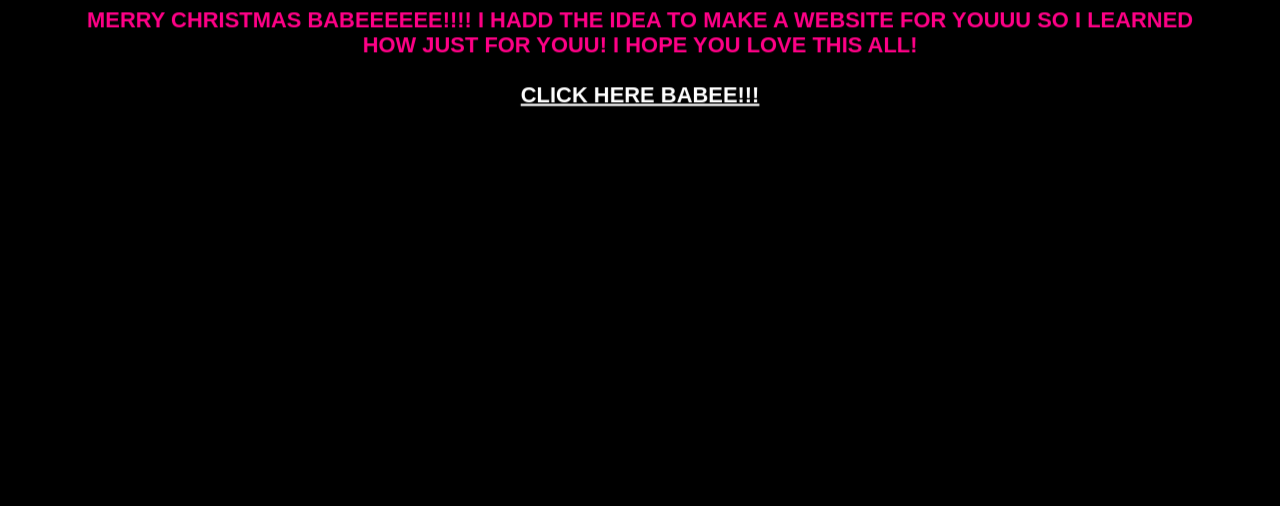
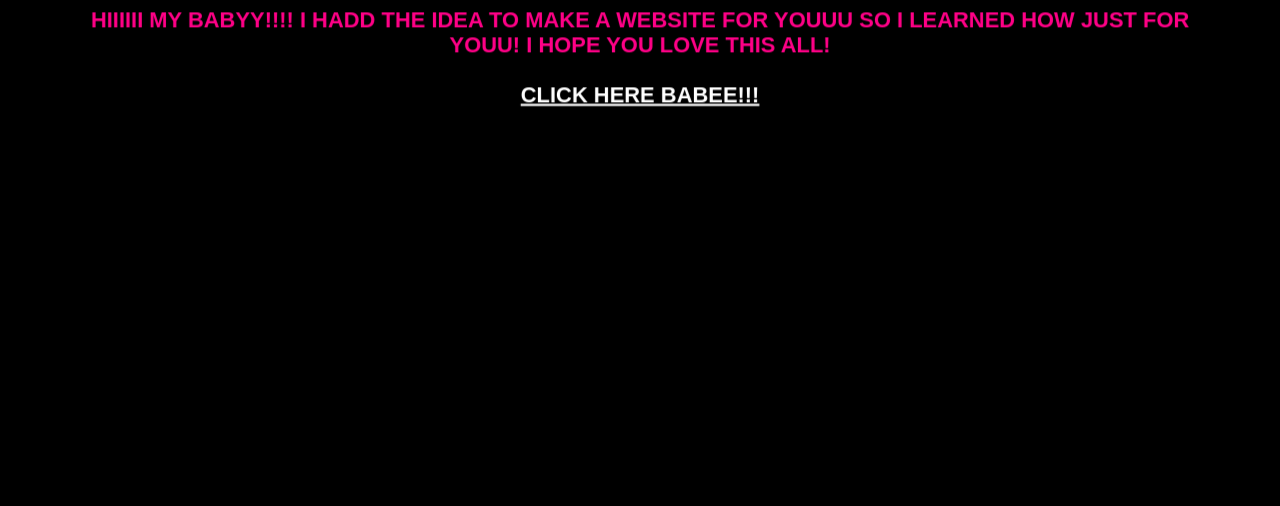
Before and after one commit to 0mykls/literate-octo-bassoon, a plain HTML site: page index.html in a window 1280 px wide. Shown: the part 294-800 px from the top of the page. Drawn offline with Linux system fonts and the light colour scheme.

Commit message:
Update index.html

```diff
--- a/index.html
+++ b/index.html
@@ -107,7 +107,7 @@ a {
             <div class="frame" align="center"><br><br>
               <p>HI<br>BABY<br>:)</p>
 
-              <p class="underline">MERRY CHRISTMAS BABEEEEEE!!!! I HADD THE IDEA TO MAKE A WEBSITE FOR YOUUU SO I LEARNED HOW JUST FOR YOUU! I HOPE YOU LOVE THIS ALL!<br><br><a href="https://sailorismy.love/2.html">CLICK HERE BABEE!!!</a></p>
+              <p class="underline">HIIIIII MY BABYY!!!! I HADD THE IDEA TO MAKE A WEBSITE FOR YOUUU SO I LEARNED HOW JUST FOR YOUU! I HOPE YOU LOVE THIS ALL!<br><br><a href="https://sailorismy.love/2.html">CLICK HERE BABEE!!!</a></p>
               <br><br><br><br><br>
             </div>
 
```
